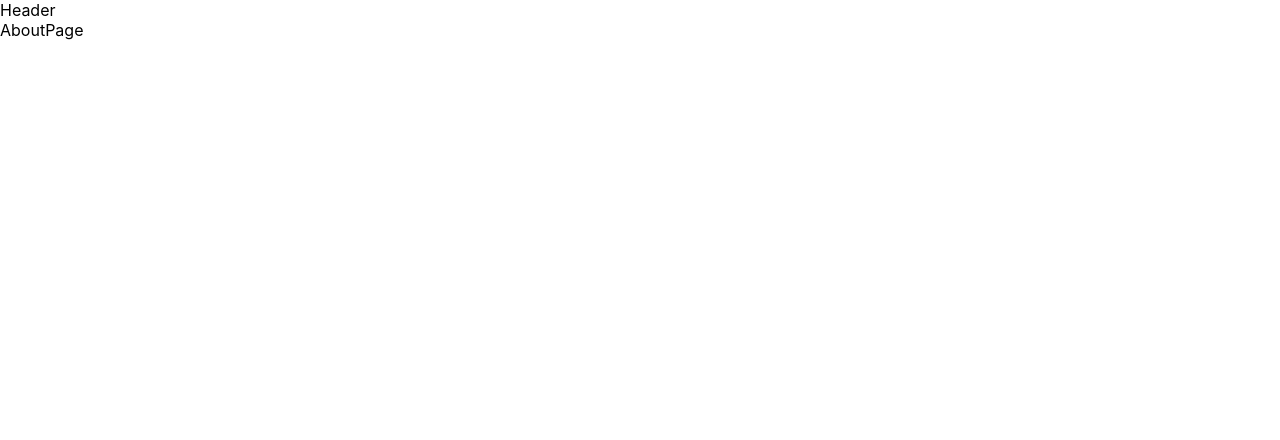
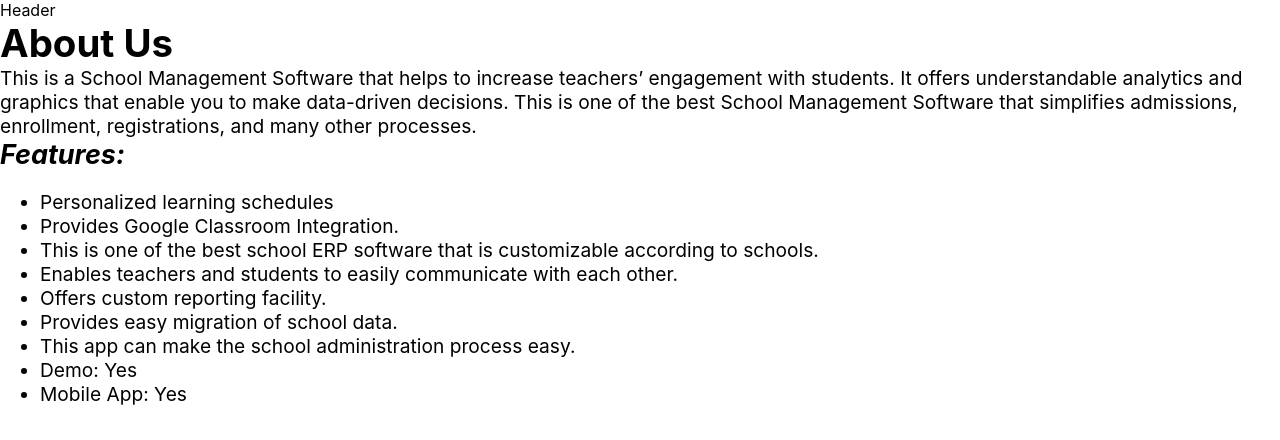
Before and after one commit to KeithWesley254/frontend-group-3-project, a React (Create React App) app: page /about in a window 1280 px wide. Shown: the top 440 px of the page. Built offline with nearby package versions, Linux system fonts and the light colour scheme.

Commit message:
initial commit

```diff
--- a/src/Pages/AboutPage.js
+++ b/src/Pages/AboutPage.js
@@ -1,11 +1,31 @@
-import React from 'react'
-//Fetch details about our school
-//Simply display Group members' names as the Board members for the school
-
 const AboutPage = () => {
   return (
-    <div>AboutPage</div>
-  )
+    <div className="about">
+      <h1 className="test">
+        About Us
+      </h1>
+      <p className="test1">
+      This is a School Management Software that helps to increase teachers’ engagement with students.
+       It offers understandable analytics and graphics that enable you to make data-driven decisions.
+       This is one of the best School Management Software that simplifies admissions, enrollment, registrations, and many other processes.
+
+      <h3><div className="test2">Features:</div></h3>
+
+        <ul>
+            <li>Personalized learning schedules</li>
+            <li>Provides Google Classroom Integration.</li>
+            <li>This is one of the best school ERP software that is customizable according to schools.</li>
+            <li>Enables teachers and students to easily communicate with each other.</li>
+            <li>Offers custom reporting facility.</li>
+            <li>Provides easy migration of school data.</li>
+             <li>This app can make the school administration process easy.</li>
+             <li> Demo: Yes</li>
+             <li> Mobile App: Yes</li>
+
+        </ul>
+      </p>
+    </div>
+  );
 }
 
-export default AboutPage
+export default AboutPage;
--- a/src/index.css
+++ b/src/index.css
@@ -11,3 +11,18 @@ code {
   font-family: source-code-pro, Menlo, Monaco, Consolas, 'Courier New',
     monospace;
 }
+.about{
+  font-size: larger;
+}
+.test2{
+  font-style: italic;
+  font-size: larger;
+}
+ul{
+  display:block;
+  margin-block-start: 1em;
+  margin-block-end: 1em;
+  margin-inline-start: 0px;
+  margin-inline-end: 0px;
+  padding-inline-start: 40px;
+}
```
